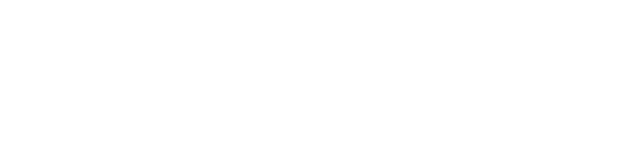
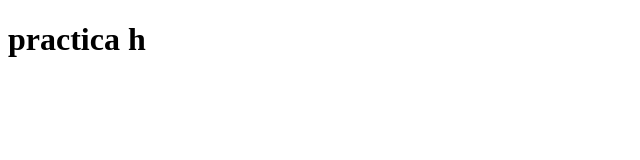
Before and after one commit to Capcha2405/Practica_laptop, a plain HTML site: page index.html in a window 1280 px wide. Shown: the whole page, without its empty margins (0-640 px from the left). Drawn offline with Linux system fonts and the light colour scheme.

Commit message:
Ultima actualización

```diff
--- a/index.html
+++ b/index.html
@@ -4,6 +4,8 @@
     <meta charset="UTF-8">
     <meta name="viewport" content="width=device-width, initial-scale=1.0">
     <title>El Primer Trabajo</title>
+
+    <h1>practica h</h1>
 </head>
 <body>
 
```
